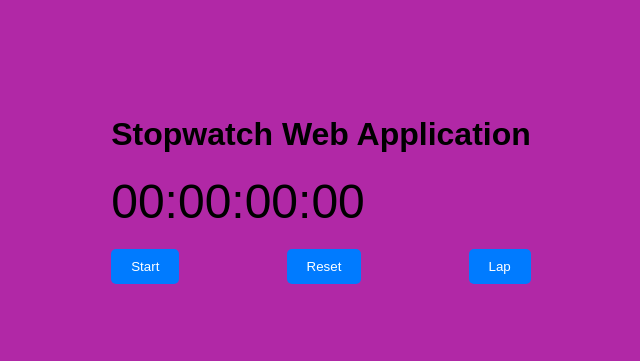
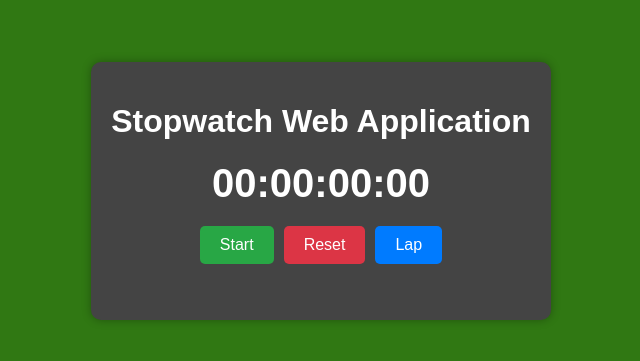
Before and after one commit to sumagudipalli/Prodigy-Infotech2, a plain HTML site: page index.html in a window 1280 px wide. Shown: the part 209-570 px from the top of the page, without its empty margins (319-959 px from the left). Drawn offline with Linux system fonts and the light colour scheme.

Commit message:
style.css

```diff
--- a/style.css
+++ b/style.css
@@ -3,49 +3,71 @@ body {
     justify-content: center;
     align-items: center;
     height: 100vh;
-    background-color: #b128a6;
+    background-color: #307813;
     font-family: Arial, sans-serif;
+    color: white;
+    margin: 0;
 }
 
-.stopwatch {
-    background: #348583;
+.container {
+    text-align: center;
+    background: #444444;
+    padding: 20px;
     border-radius: 10px;
-    box-shadow: 0 0 10px rgba(0, 0, 0, 0.1);
-    padding: 20px;
-    text-align: center;
-    width: 300px;
+    box-shadow: 0 0 10px rgba(0, 0, 0, 0.3);
 }
 
 #display {
-    font-size: 48px;
+    font-size: 40px;
     margin-bottom: 20px;
+    font-weight: bold;
 }
 
 .controls {
     display: flex;
-    justify-content: space-between;
+    justify-content: center;
+    gap: 10px;
 }
 
 button {
-    background-color: #007bff;
+    padding: 10px 20px;
+    font-size: 16px;
     border: none;
     border-radius: 5px;
+    cursor: pointer;
+    transition: 0.3s;
+}
+
+#startStopBtn {
+    background-color: #28a745;
     color: white;
-    cursor: pointer;
-    padding: 10px 20px;
+}
+
+#resetBtn {
+    background-color: #dc3545;
+    color: white;
+}
+
+#lapBtn {
+    background-color: #007bff;
+    color: white;
 }
 
 button:hover {
-    background-color: #00aab3;
+    opacity: 0.8;
 }
 
 #laps {
+    list-style: none;
+    padding: 0;
     margin-top: 20px;
-    text-align: left;
+    max-height: 200px;
+    overflow-y: auto;
 }
 
 .lap {
-    border-bottom: 1px solid #e0e0e0;
+    background: #555;
+    padding: 5px;
     margin: 5px 0;
-    padding: 5px 0;
+    border-radius: 5px;
 }
```
